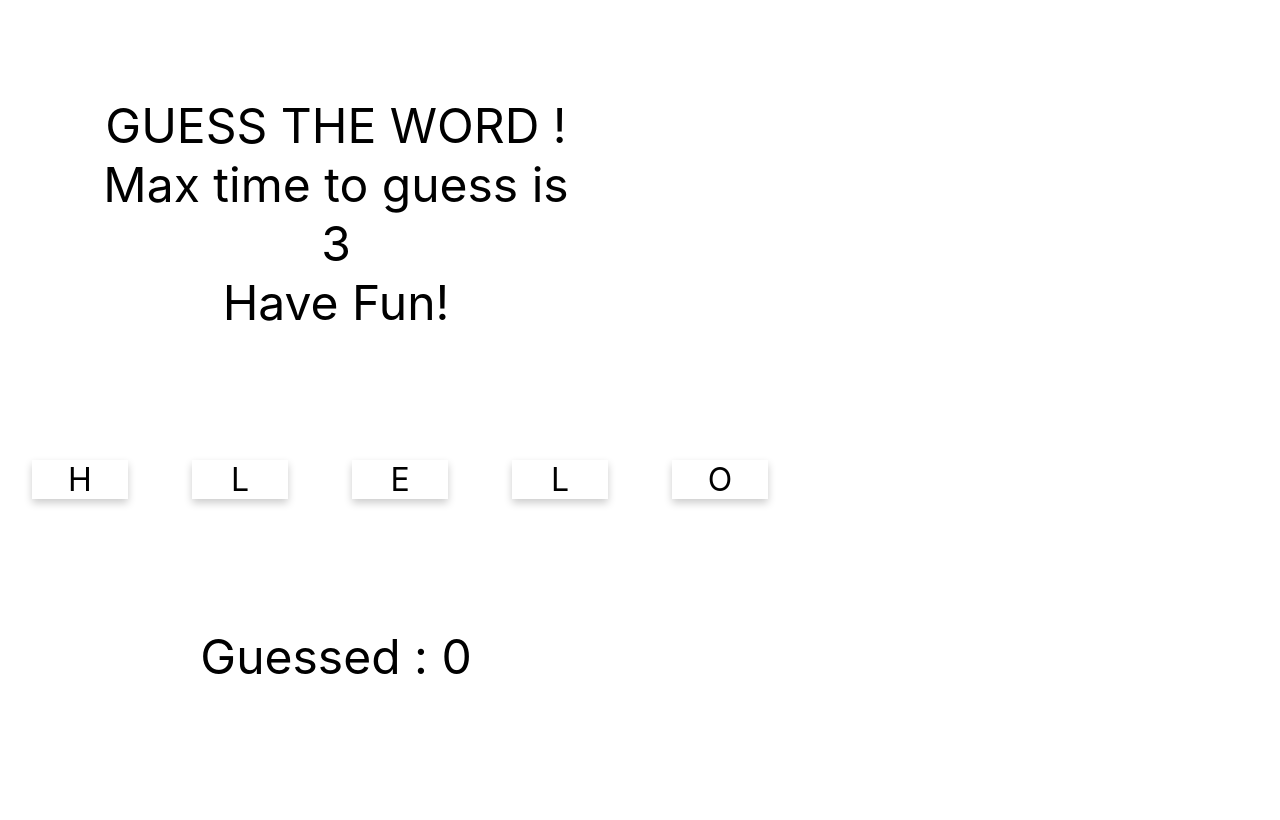
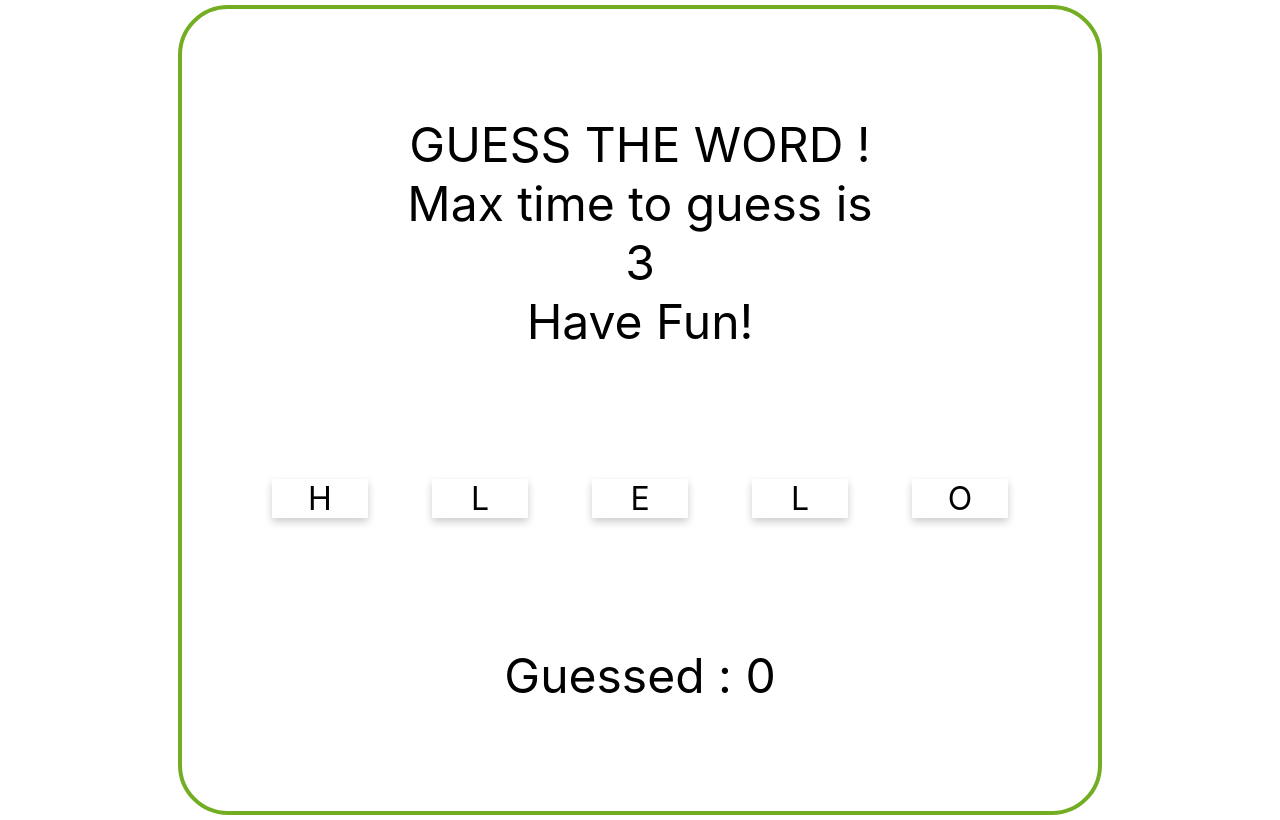
Before and after one commit to karnzx/lab-react, a React (Create React App) app: page / in a window 1280 px wide. Built offline with nearby package versions, Linux system fonts and the light colour scheme.

Commit message:
fix page layout

```diff
--- a/src/App.css
+++ b/src/App.css
@@ -13,10 +13,21 @@
   background: pink;
  }
 
- .topCard{
+ .bigText{
  display: inline-block;
  text-align: center;
  width: 10em;
  font-size: 3em;
  margin: 2em;
  }
+
+ .main{
+  margin: auto;
+  margin-top: 5px;
+  margin-bottom: 5px;
+  text-align: center;
+  border: 4px solid #73AD21;
+  padding: 10px;
+  width: 70%;
+  border-radius: 50px;
+ }
--- a/src/App.js
+++ b/src/App.js
@@ -19,8 +19,8 @@ function App() {
   }
 
   return (
-    <div>
-      <div className="topCard">
+    <div className="main">
+      <div className="bigText">
         <div>
           GUESS THE WORD !
         </div>
@@ -34,7 +34,7 @@ function App() {
       {
         <WordCard value={word} max_attempts={max_attempts} gameController={gameController} />
       }
-      <div className="topCard">
+      <div className="bigText">
         Guessed : {attempt - 1}
         <br></br>
         {state}
```
